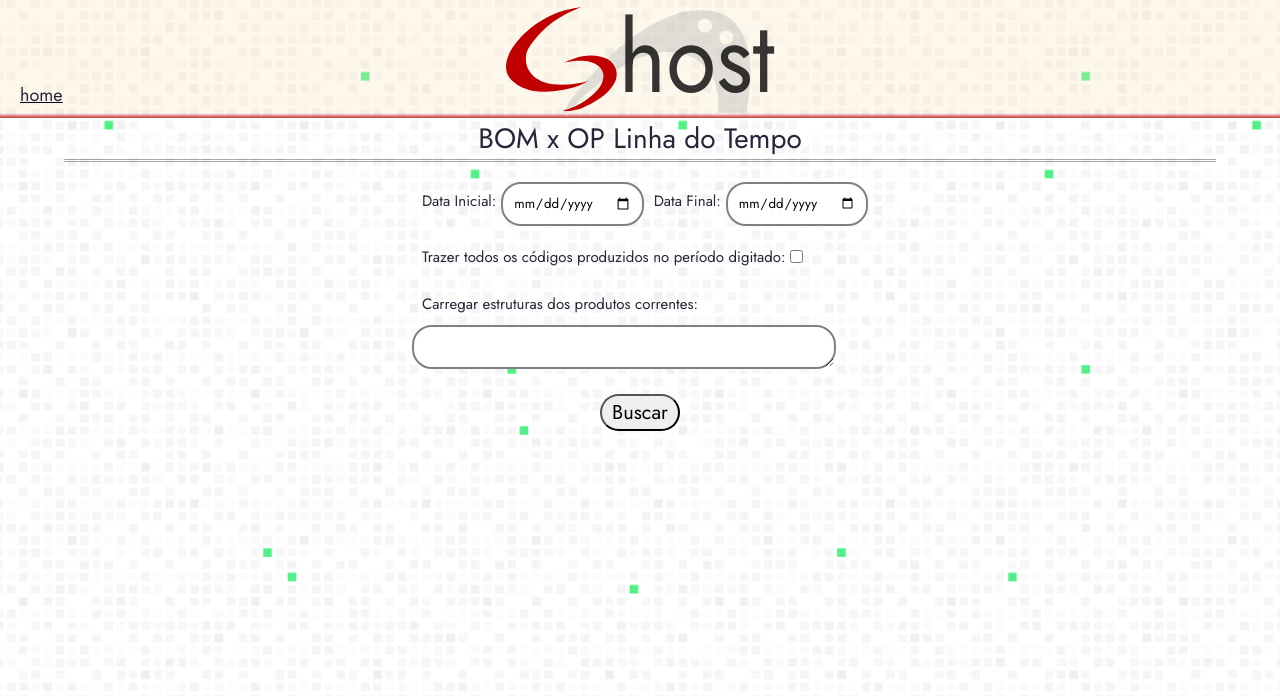
After one commit to feiertagbruno/ghost, a Django app: page /ghost/bomxoplinha in a window 1280 px wide. The commit adds this page. Shown: the top 696 px of the page. Run offline with Django 5.2, Linux system fonts and the light colour scheme.

Commit message:
ghost inicio bomxop linha

```diff
--- /dev/null
+++ b/ghost/static/ghost/css/bomxop_linha.css
@@ -0,0 +1,26 @@
+.bomxop-linha-div {
+	width: 90vw;
+	margin: 0 auto;
+}
+
+.form-bomxop-linha {
+	place-self: center;
+	padding: 1.5rem;
+	display: flex;
+	flex-flow: column;
+	gap: 1.5rem;
+}
+
+.campo-codigos {
+	display: flex;
+	flex-flow: column;
+}
+
+.codigos {
+	width: 40rem;
+}
+
+.botao-bomxop-linha {
+	place-self: center;
+	margin: 1rem;
+}
--- /dev/null
+++ b/ghost/static/ghost/js/bomxop_linha/bomxop_linha.js
@@ -0,0 +1,15 @@
+const trazer_produzidos = document.getElementById("traz-produzidos-id")
+const codigos = document.getElementById("codigos-produtos-id")
+
+if (trazer_produzidos) {
+	trazer_produzidos.onchange = e => {
+		if (e.target.checked) {
+			codigos.value = ""
+			codigos.setAttribute("readOnly", true)
+			codigos.style.background = "lightgray"
+		} else {
+			codigos.removeAttribute("readOnly")
+			codigos.style.background = "white"
+		}
+	}
+}
--- /dev/null
+++ b/ghost/templates/ghost/BOMxOP/bomxop_linha.html
@@ -0,0 +1,46 @@
+{% extends "ghost/estru.html" %}
+{% load static %}
+
+{% block css %}
+	<link rel="stylesheet" href="{% static "ghost/css/bomxop_linha.css" %}">
+{% endblock css %}
+
+
+
+{% block content %}
+<div class="bomxop-linha-div">
+	<div class="titulo-form borda-dupla-inferior">BOM x OP Linha do Tempo</div>
+
+	<form action="{% url "ghost:bomxop-linha-do-tempo-post" %}" class="form-bomxop-linha">
+		{% csrf_token %}
+
+		<div class="flex-flow-row">
+			<label for="data-inicial-id">Data Inicial: </label>
+			<input class="data-bomxop-linha" type="date" name="data-inicial" id="data-inicial-id">
+
+			<label for="data-final-id">Data Final: </label>
+			<input class="data-bomxop-linha" type="date" name="data-final" id="data-final-id">
+
+		</div>
+
+		<div class="flex-flow-row linha-form">
+			<label for="traz-produzidos-id">Trazer todos os códigos produzidos no período digitado: </label>
+			<input type="checkbox" name="traz-produzidos" id="traz-produzidos-id">
+		</div>
+
+		<div class="campo-codigos">
+			<label for="codigos-id">Carregar estruturas dos produtos correntes: </label>
+			<textarea class="codigos" name="codigos" id="codigos-produtos-id"></textarea>
+		</div>
+
+		<button class="botao-padrao botao-bomxop-linha" type="submit">Buscar</button>
+
+	</form>
+
+</div>
+{% endblock content %}
+
+{% block js %}
+<script src="{% static "ghost/js/bomxop_linha/bomxop_linha.js" %}"></script>
+<script src="{% static "ghost/js/textareaDinamico.js" %}"></script>
+{% endblock js %}
--- a/ghost/templates/ghost/home.html
+++ b/ghost/templates/ghost/home.html
@@ -23,6 +23,11 @@
 						<li>
 							<a class="aplicacao-item" href="{% url "ghost:bomxopstd" %}">
 							BOM x OP (Standard)
+						</a>
+						</li>
+						<li>
+							<a class="aplicacao-item" href="{% url "ghost:bomxop-linha-do-tempo" %}">
+							BOM x OP Linha do Tempo
 						</a>
 						</li>
 				</ul>
--- a/ghost/urls.py
+++ b/ghost/urls.py
@@ -26,4 +26,6 @@ urlpatterns = [
     path("ghost/materiais/gerarrelatoriophaseout/", views.relatorio_phaseout_por_produto), #simulador_de_producao.py
     path("ghost/materiais/listadefalta", views.lista_de_falta, name="lista-de-falta"), #lista_e_falta.py
     path("ghost/materiais/listadefaltapost", views.lista_de_falta_post, name="lista-de-falta-post"), #lista_e_falta.py
+	path("ghost/bomxoplinha", views.bomxop_linha_do_tempo, name="bomxop-linha-do-tempo"), #bomxop_linha.py
+	path("ghost/bomxoplinhapost", views.bomxop_linha_do_tempo_post, name="bomxop-linha-do-tempo-post"), #bomxop_linha.py
 ]
--- a/ghost/views/__init__.py
+++ b/ghost/views/__init__.py
@@ -4,3 +4,4 @@ from ghost.views.OPs import *
 from ghost.views.simulador_de_producao import *
 from ghost.views.consultas import *
 from ghost.views.lista_de_falta import *
+from ghost.views.bomxop_linha import *
--- /dev/null
+++ b/ghost/views/bomxop_linha.py
@@ -0,0 +1,33 @@
+from django.shortcuts import render
+from django.contrib import messages
+
+from ghost.utils.funcs import tratamento_data_referencia
+
+def bomxop_linha_do_tempo(request):
+	return render(request, "ghost/BOMxOP/bomxop_linha.html")
+
+def bomxop_linha_do_tempo_post(request):
+
+	if request.method != "POST":
+		return render(request, "ghost/BOMxOP/bomxop_linha.html")
+
+	data_inicial = request.POST.get("data-inicial")
+	data_final = request.POST.get("data-final")
+	if not data_inicial or not data_final:
+		messages.info(request, "Datas Inválidas")
+		return render(request, "ghost/BOMxOP/bomxop_linha.html")
+
+	data_inicial = tratamento_data_referencia(data_inicial)
+	data_final = tratamento_data_referencia(data_inicial)
+
+	traz_prod = request.POST.get("traz-produzidos")
+	codigos_pre = None
+	if traz_prod != "on":
+		codigos_pre = request.POST.get("codigos")
+		if not codigos_pre:
+			messages.info(request, "Códigos Inválidos")
+			return render(request, "ghost/BOMxOP/bomxop_linha.html")
+		codigos_pre = codigos_pre.split("\r\n")
+		codigos = [str(codigo).upper().strip() for codigo in codigos_pre if codigo]
+
+	return render(request, "ghost/BOMxOP/bomxop_linha.html")
```
